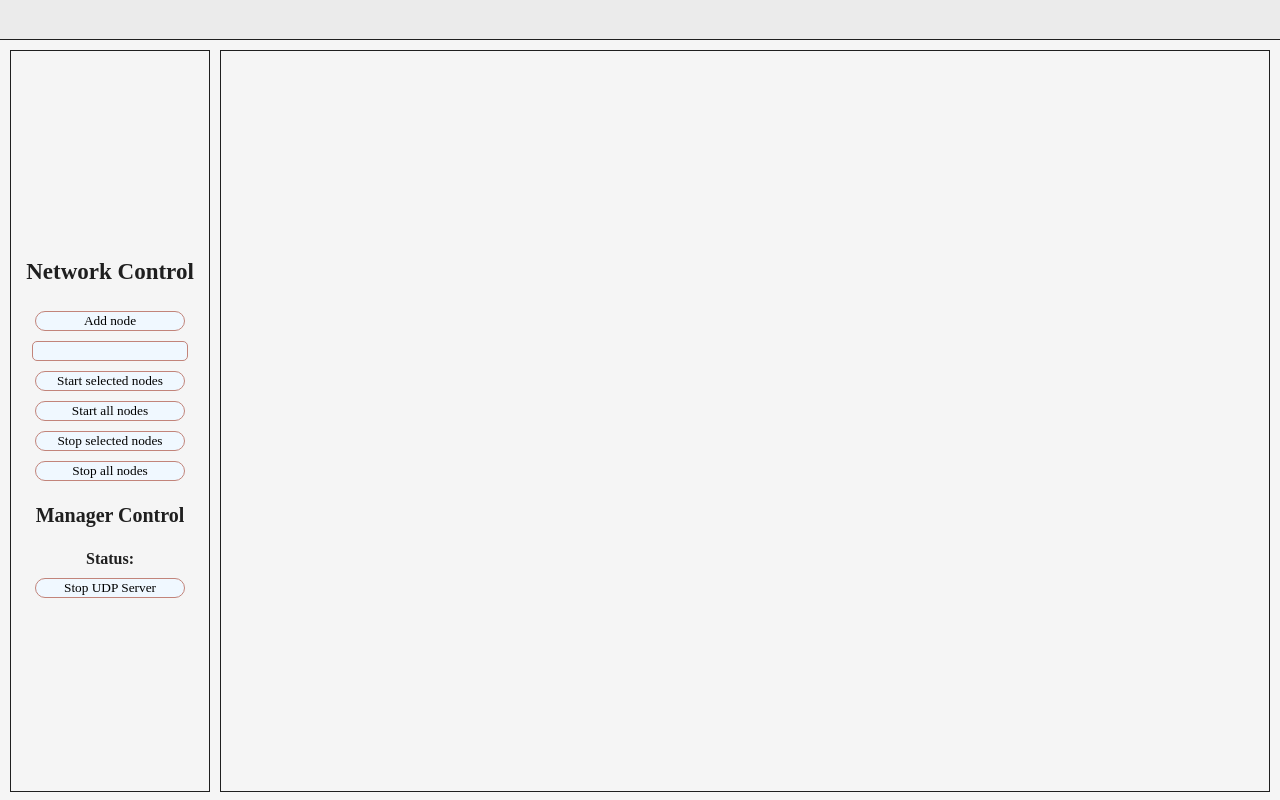
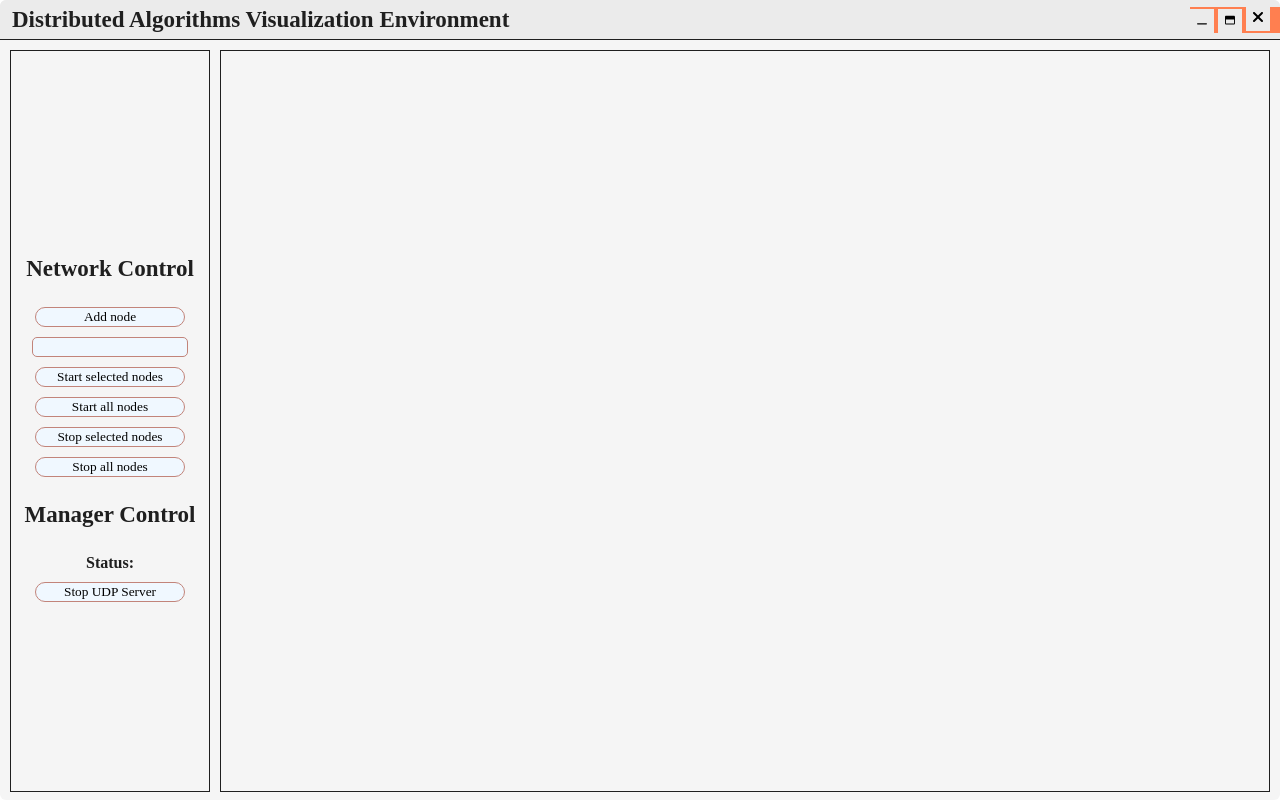
Before and after one commit to ershimen/dave, an Electron app: page dave/mainWindow.html in a window 1280 px wide. Drawn offline with nearby package versions, Linux system fonts and the light colour scheme; no server answers.

Commit message:
Finished custom titlebar

```diff
--- a/dave/graphUpdater.js
+++ b/dave/graphUpdater.js
@@ -1,3 +1,19 @@
+// Titlebar buttons
+const { ipcRenderer } = require('electron');
+const ipc = ipcRenderer;
+
+btnMini.addEventListener('click', () => {
+    ipc.send('minimizeApp');
+});
+btnMax.addEventListener('click', () => {
+    ipc.send('maximizeApp');
+});
+btnClose.addEventListener('click', () => {
+    stop_server();
+    ipc.send('closeApp');
+});
+
+
 const dgram = require('dgram');
 
 var udp_client = dgram.createSocket('udp4'); // TODO: close this socket
@@ -117,8 +133,6 @@ function formatLabel(ip, port, realPort, term) {
 
 var server_status = document.getElementById('manager-status');
 var server_button = document.getElementById('server-button');
-
-console.log(server_button);
 
 function server_toggle() {
     if (server_running) {
--- a/dave/mainWindow.html
+++ b/dave/mainWindow.html
@@ -14,7 +14,20 @@
 </head>
 <body>
     <div id="main-container">
-        <header id="titlebar"></header>
+        <header id="titlebar">
+            <p id="titlebar-title">Distributed Algorithms Visualization Environment</h1>
+            <div class="titlebar-buttons">
+                <button id="btnMini" class="titlebar-btn min-btn">
+                    <svg xmlns="http://www.w3.org/2000/svg" viewBox="0 0 512 512"><path d="M0 448C0 430.3 14.33 416 32 416H480C497.7 416 512 430.3 512 448C512 465.7 497.7 480 480 480H32C14.33 480 0 465.7 0 448z"/></svg>
+                </button>
+                <button id="btnMax" class="titlebar-btn max-btn">
+                    <svg xmlns="http://www.w3.org/2000/svg" viewBox="0 0 512 512"><path d="M7.724 65.49C13.36 55.11 21.79 46.47 32 40.56C39.63 36.15 48.25 33.26 57.46 32.33C59.61 32.11 61.79 32 64 32H448C483.3 32 512 60.65 512 96V416C512 451.3 483.3 480 448 480H64C28.65 480 0 451.3 0 416V96C0 93.79 .112 91.61 .3306 89.46C1.204 80.85 3.784 72.75 7.724 65.49V65.49zM48 416C48 424.8 55.16 432 64 432H448C456.8 432 464 424.8 464 416V224H48V416z"/></svg>
+                </button>
+                <button id="btnClose" class="titlebar-btn close-btn">
+                    <svg xmlns="http://www.w3.org/2000/svg" viewBox="0 0 320 512"><path d="M310.6 361.4c12.5 12.5 12.5 32.75 0 45.25C304.4 412.9 296.2 416 288 416s-16.38-3.125-22.62-9.375L160 301.3L54.63 406.6C48.38 412.9 40.19 416 32 416S15.63 412.9 9.375 406.6c-12.5-12.5-12.5-32.75 0-45.25l105.4-105.4L9.375 150.6c-12.5-12.5-12.5-32.75 0-45.25s32.75-12.5 45.25 0L160 210.8l105.4-105.4c12.5-12.5 32.75-12.5 45.25 0s12.5 32.75 0 45.25l-105.4 105.4L310.6 361.4z"/></svg>
+                </button>
+            </div>
+        </header>
         <div id="container">
             <div id="tools">
                 <h1 class="tool-h1">Network Control</h1>
@@ -24,7 +37,7 @@
                 <input type="button" id="button-start-all" class="tool-flex tool-button" value="Start all nodes" onclick="start_all();">
                 <input type="button" id="button-stop-selected" class="tool-flex tool-button" value="Stop selected nodes" onclick="stop_selected();">
                 <input type="button" id="button-stop-all" class="tool-flex tool-button" value="Stop all nodes" onclick="stop_all();">
-                <h1 class="tool-h1 manager-status-h1">Manager Control</h1>
+                <h1 class="tool-h1">Manager Control</h1>
                 <div id="manager-status-div">
                     <div id="manager-status-label">Status: </div>
                     <div id="manager-status"></div>
--- a/dave/style.css
+++ b/dave/style.css
@@ -2,13 +2,16 @@ body {
     margin: 0;
     width: 100vw;
     height: 100vh;
-    background-color: #F5F5F5;
+
     color: #1F1F1F;
 }
 
 #main-container {
     display: grid;
     grid-template-rows: 40px 1fr;
+    background-color: #F5F5F5;
+    border-radius: 6px;
+    overflow: hidden;
 }
 
 #container {
@@ -24,11 +27,9 @@ body {
     box-sizing: border-box;
 
     height: calc(100vh - 40px);
-
 }
 
 #titlebar {
-
     grid-row: 1;
 
     background-color: #ebebeb;
@@ -36,7 +37,42 @@ body {
     -webkit-app-region: drag;
     -webkit-user-select: none;
     user-select: none;
+
+    display: grid;
+    grid-template-columns: 1fr 90px;
+    grid-template-rows: 40px;
+    align-content: center;
+    align-items: center;
 }
+
+#titlebar-title {
+    font-size: 23px;
+    font-weight: bold;
+    font-family: 'Fira Sans';
+    grid-column: 1;
+    padding: 12px;
+}
+
+.titlebar-btn {
+    height: 24px;
+    width: 24px;
+    border: 1px solid #ebebeb;
+
+    background-color: #ebebeb;
+
+    transition-duration: 200ms;
+}
+.titlebar-btn:hover {
+    border: 1px solid #C2847A;
+}
+
+.titlebar-buttons {
+    grid-column: 2;
+    -webkit-app-region: no-drag;
+    background-color: coral;
+}
+
+
 
 #tools {
     grid-column: 1;
@@ -92,10 +128,6 @@ body {
     font-family: 'Fira Sans';
 }
 
-.manager-status-h1 {
-    font-size: 20px;
-}
-
 #manager-status-div {
     display: flex;
     align-items: center;
```
Also changed, not shown: dave/main.js (+19 -1 lines).
